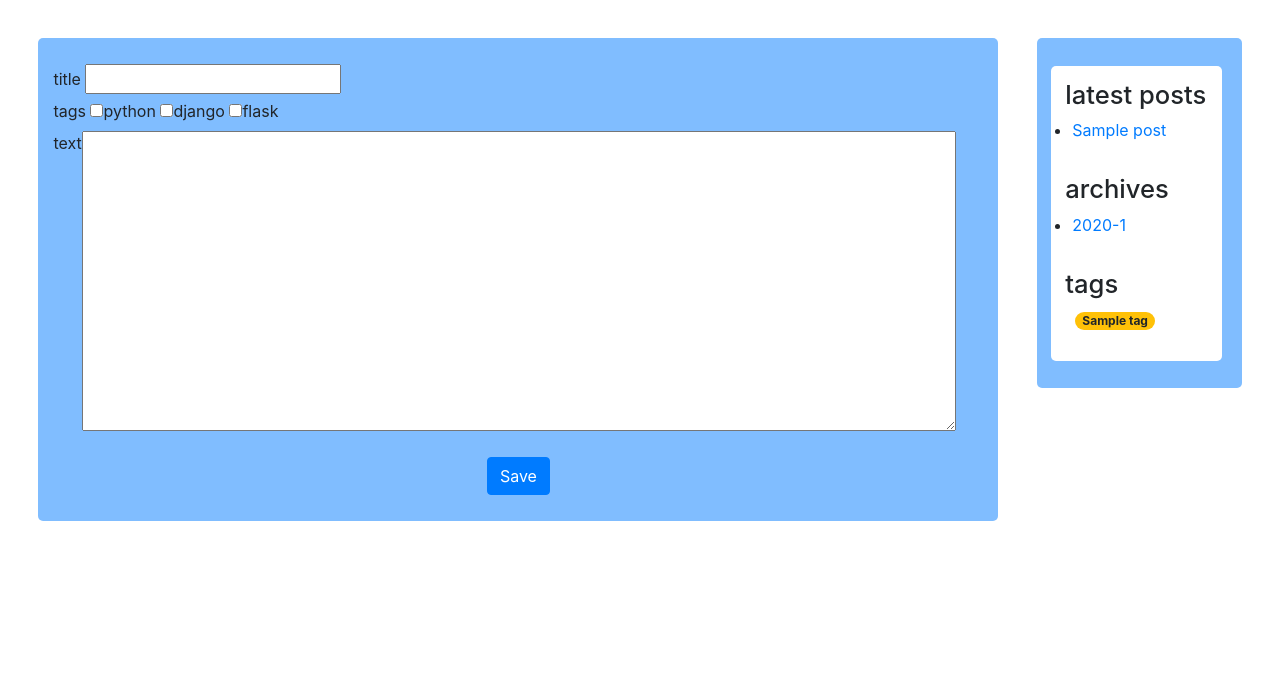
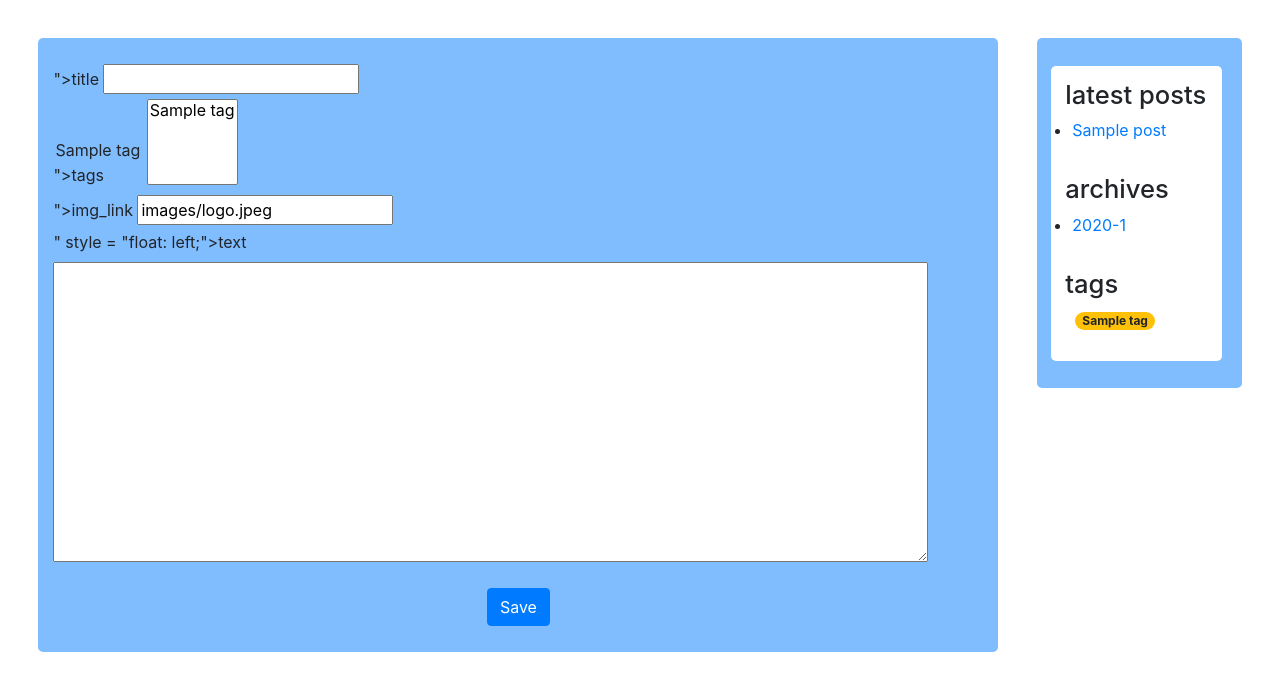
Before and after one commit to Mike-Dai/djangocoder, a Django app: page /post/new/ in a window 1280 px wide. Shown: the part 56-747 px from the top of the page. Run offline with Django 3.2, Linux system fonts and the light colour scheme; a user stored in the database is signed in; tables that the repository leaves empty hold one stand-in row (values such as "Sample post"); some libraries are stand-ins or nearby versions.

Commit message:
Made the same change in post new form

```diff
--- a/blog/templates/blog/post_new.html
+++ b/blog/templates/blog/post_new.html
@@ -3,19 +3,27 @@
 	<div>
 		<form method="POST">
 			{% csrf_token %}
-			<div>
-				<label>title</label>
-				<input type="text"/>
+			{{ form.errors }}
+			<div class="fieldWrapper">
+				<label for="{{ form.title }}">title</label>
+				{{ form.title }}
 			</div>
-			<div>
-				<label>tags</label>
+			<div class="fieldWrapper">
+				<label for="{{ form.tags }}">tags</label>
+				<!--
 				<input type="checkbox"/>python
 				<input type="checkbox"/>django
 				<input type="checkbox"/>flask
+				-->
+				{{ form.tags }}
 			</div>
-			<div>
-				<label style = "float: left;">text</label>
-				<textarea></textarea>
+			<div class="fieldWrapper">
+				<label for="{{ form.img_link }}">img_link</label>
+				{{ form.img_link }}
+			</div>
+			<div class="fieldWrapper">
+				<label for="{{ form.text }}" style = "float: left;">text</label>
+				{{ form.text }}
 				<div style = "text-align: center;">
 					<button class="btn btn-primary" type="submit">Save</button>
 				</div>
```
Also changed, not shown: 6 other files.
